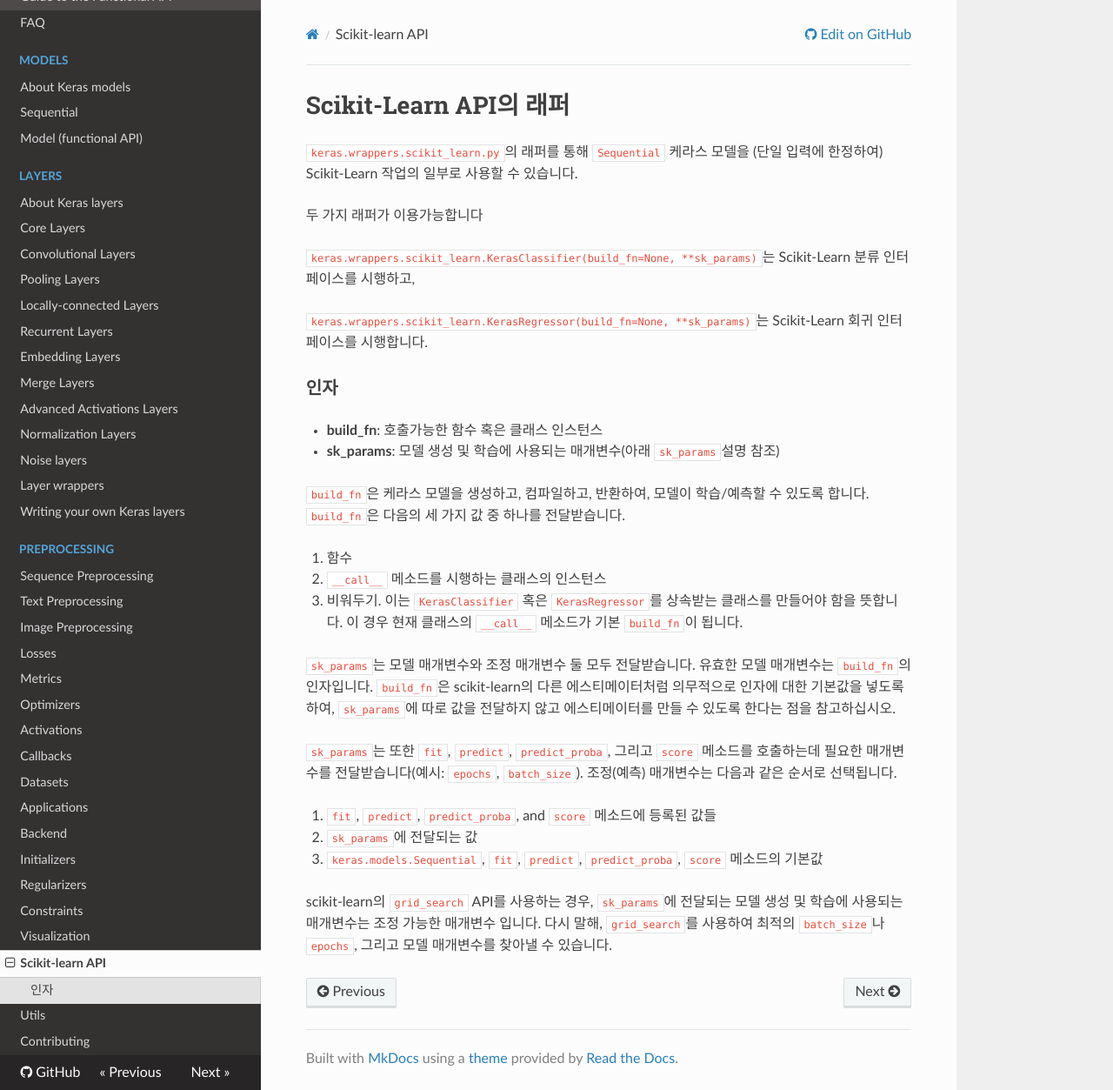
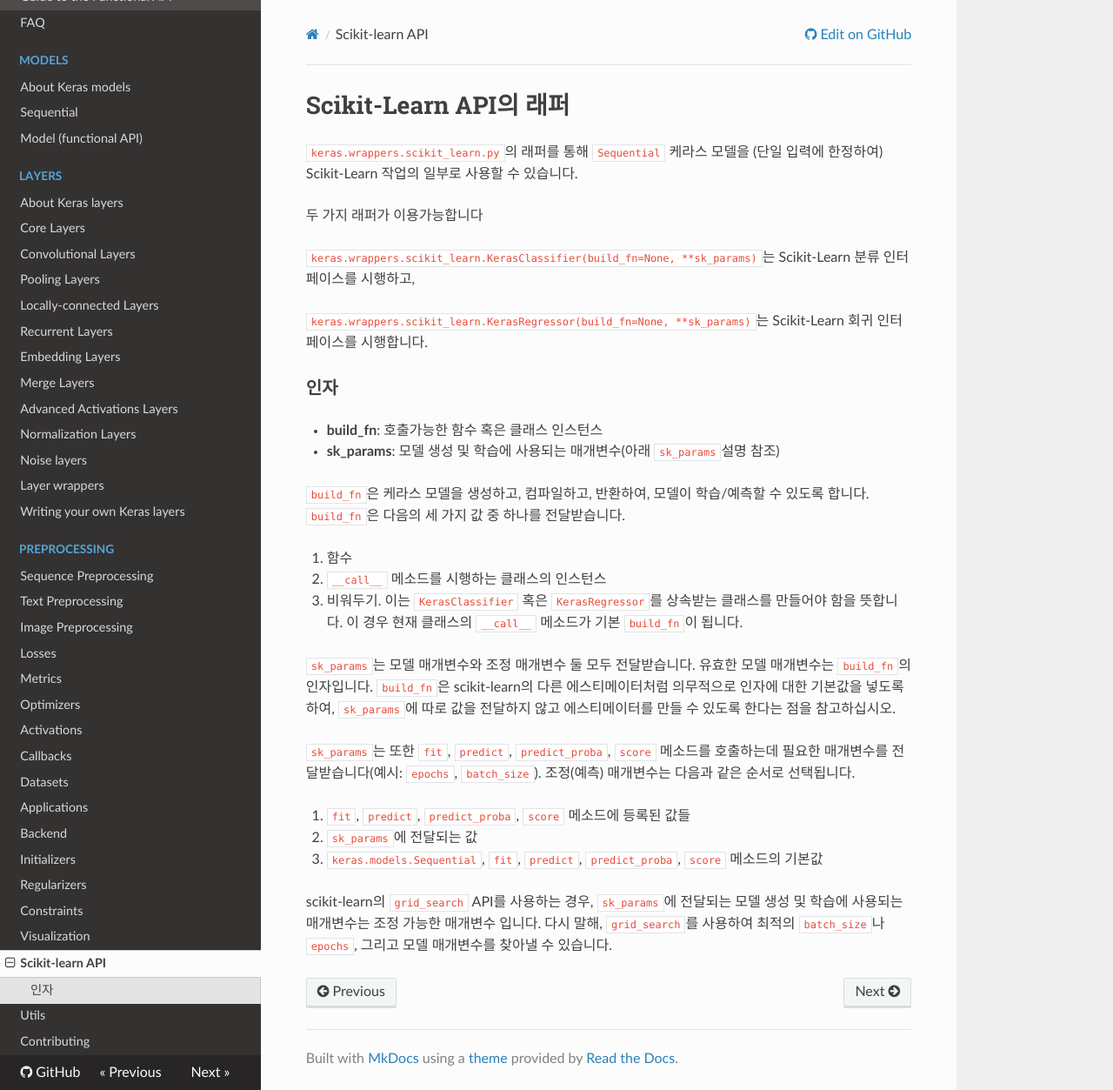
Before and after one commit to keras-team/keras-docs-ko, an MkDocs documentation site: the page built from sources/scikit-learn-api.md, in a window 1280 px wide and 1253 px high. Shown: the whole window at 87% size. Built offline with MkDocs 1.6.1, drawn with Linux system fonts in a browser that asks for light colours; nearby versions of some CDN libraries.

Commit message:
Update scikit-learn-api.md

```diff
--- a/sources/scikit-learn-api.md
+++ b/sources/scikit-learn-api.md
@@ -29,11 +29,11 @@
 기본값을 넣도록 하여, `sk_params`에 따로 값을 전달하지 않고 에스티메이터를 만들 수 있도록 한다는 점을
 참고하십시오.
 
-`sk_params`는 또한 `fit`, `predict`, `predict_proba`, 그리고 `score` 메소드를
+`sk_params`는 또한 `fit`, `predict`, `predict_proba`, `score` 메소드를
 호출하는데 필요한 매개변수를 전달받습니다(예시: `epochs`, `batch_size`).
 조정(예측) 매개변수는 다음과 같은 순서로 선택됩니다.
 
-1. `fit`, `predict`, `predict_proba`, and `score` 메소드에
+1. `fit`, `predict`, `predict_proba`, `score` 메소드에
 등록된 값들
 2. `sk_params`에 전달되는 값
 3. `keras.models.Sequential`, `fit`, `predict`, `predict_proba`, `score` 메소드의
```
